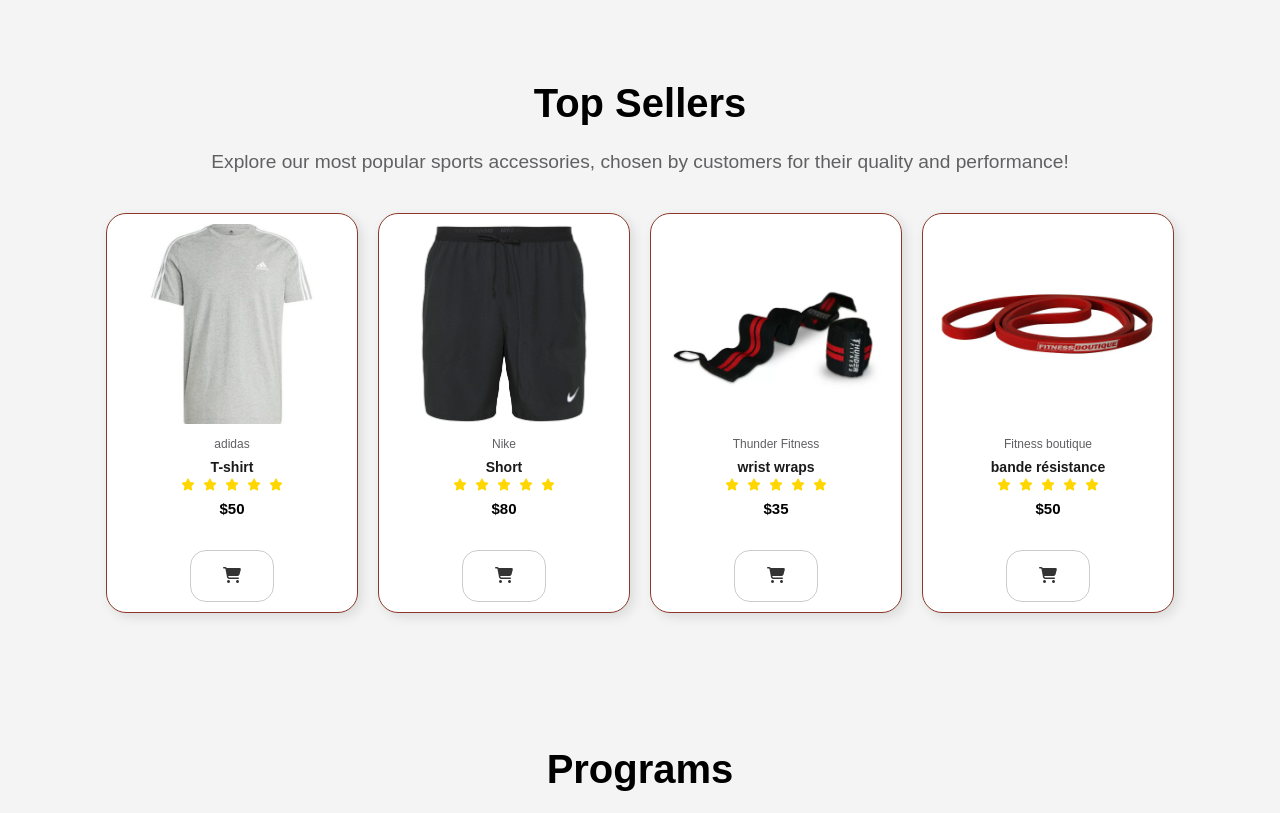
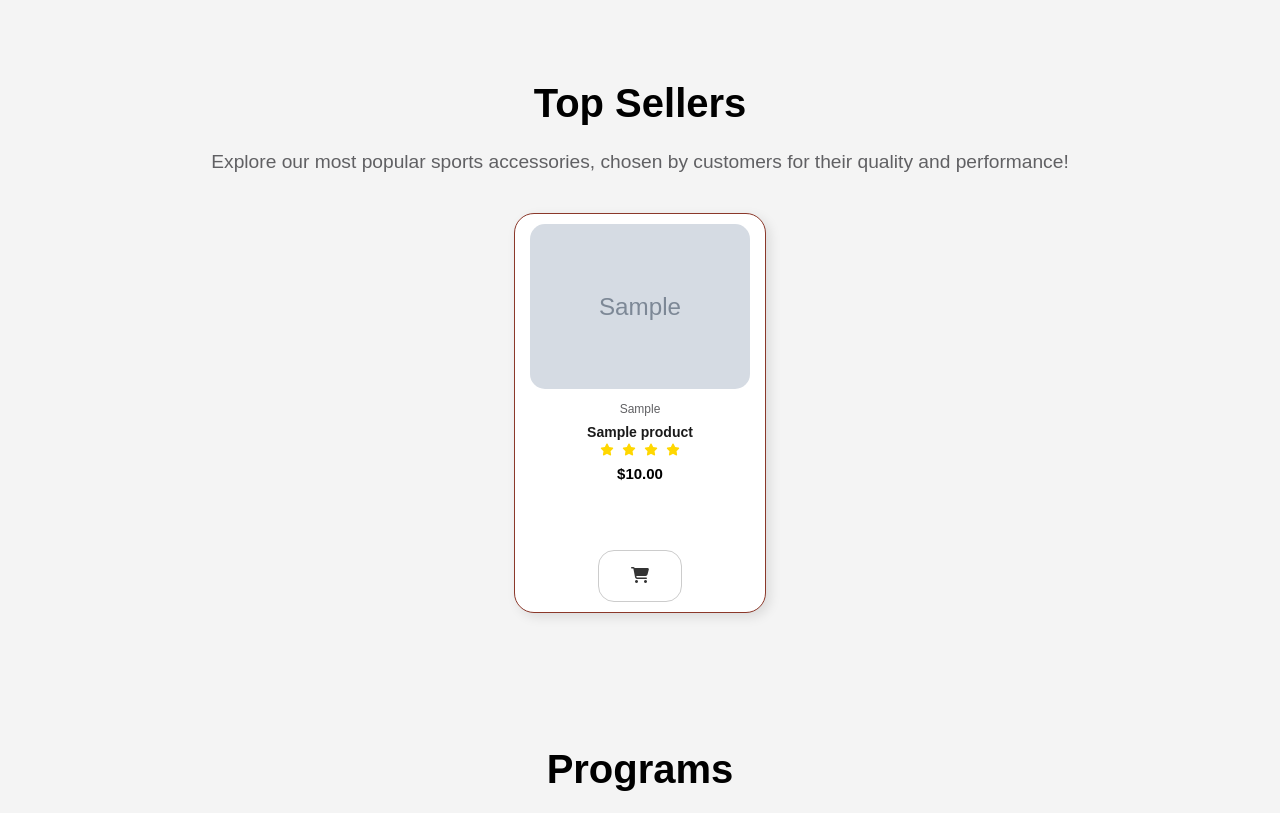
Before and after one commit to KvalixX/PFEE, a PHP site: page / in a window 1280 px wide. Shown: the part 1840-2653 px from the top of the page. Run offline with PHP 8.4, Linux system fonts and the light colour scheme; the visitor is signed in with stand-in values (Sample User, id 1); tables that the repository leaves empty or names only in its code hold one stand-in row (values such as "Sample post"); grey boxes marked "Sample" are stand-in pictures.

Commit message:
i added chi 7wayj

```diff
--- a/Log-in.php
+++ b/Log-in.php
@@ -117,7 +117,7 @@ if ($_SERVER["REQUEST_METHOD"] == "POST") {
             $_SESSION['user_id'] = $row['id'];
             $_SESSION['user_name'] = $row['full_name'];
             $_SESSION['user_email'] = $row['email'];
-            header("Location: dashboard.php"); // Redirect to the user dashboard
+            header("Location: profile.php"); // Redirect to the user dashboard
             exit();
         } else {
             $error_message = "Invalid credentials!";
--- a/index.php
+++ b/index.php
@@ -17,6 +17,10 @@
 
 </head>
 <body>
+<?php
+session_start();
+?>
+
 <nav>
     <div class="logo">
         <h1>M<span>S</span></h1>
@@ -25,15 +29,25 @@
         <li><a href="index.php">Home</a></li>
         <li><a href="Shop.php">Shop</a></li>
         <li><a href="Programs.php">Programs</a></li>
-            <li><a href="#Plan">Plan</a></li>
+        <li><a href="Plan.php">Plan</a></li>
         <li><a href="Contact.php">Contact</a></li>
+
+        <?php if (isset($_SESSION['user_id'])): ?>
+            <!-- Show Profile links if user is logged in -->
+            <li><a href="profile.php"><i class="fas fa-user"></i> Profile</a></li>
+            <li><a href="logout.php"><i class="fas fa-sign-out-alt"></i> Logout</a></li>
+        <?php else: ?>
+            <!-- Show login/signup links if the user is not logged in -->
             <li><a href="Sign-up.php"><i class="fas fa-user-plus"></i> Sign up</a></li>
             <li><a href="Log-in.php"><i class="fas fa-sign-in-alt"></i> Log in</a></li>
+        <?php endif; ?>
     </ul>
     <div class="menu-icon">
         <i class="fa-solid fa-bars" onclick="toggleMenu()"></i>
     </div>
 </nav>
+
+
 <section class="home">
     <video class="video-slide active" src="videos/1.mp4" autoplay muted loop></video>
     <video class="video-slide" src="videos/11.mp4" autoplay muted loop></video>
@@ -95,78 +109,58 @@
         </div>
     </div>
 <br><br>
+<?php
+// Connexion à la base de données (remplacez les valeurs selon votre configuration)
+$host = 'localhost'; // hôte de la base de données
+$dbname = 'PFE'; // nom de la base de données
+$username = 'root'; // nom d'utilisateur de la base de données
+$password = ''; // mot de passe de la base de données
 
+try {
+    $pdo = new PDO("mysql:host=$host;dbname=$dbname", $username, $password);
+    // Définir le mode d'erreur de PDO pour afficher les exceptions
+    $pdo->setAttribute(PDO::ATTR_ERRMODE, PDO::ERRMODE_EXCEPTION);
+} catch (PDOException $e) {
+    echo 'Échec de la connexion à la base de données : ' . $e->getMessage();
+}
+
+// Requête SQL pour obtenir les 3 premiers produits
+$query = "SELECT id, name, brand, image, price, rating FROM products LIMIT 3";
+$stmt = $pdo->prepare($query);
+$stmt->execute();
+
+// Récupérer les résultats dans un tableau associatif
+$products = $stmt->fetchAll(PDO::FETCH_ASSOC);
+?>
 
 <section id="product1" class="section-p1">
     <h2>Top Sellers</h2>
     <p>Explore our most popular sports accessories, chosen by customers for their quality and performance!</p>
     <div class="pro-container">
-        <div class="pro" onclick="window.location.href='product.php';">
-            <img src="images/Adidas T-shirt 3bandes.jpg" alt="Adidas T-shirt 3 Bandes">
+        <?php if (!empty($products)): ?>
+            <?php foreach ($products as $product): ?>
+                <div class="pro" onclick="window.location.href='product.php?id=<?= htmlspecialchars($product['id']); ?>';">
+                    <img src="<?= htmlspecialchars($product['image']); ?>" alt="<?= htmlspecialchars($product['name']); ?>">
                     <div class="des">
-                <span>adidas</span>
-                <h5>T-shirt</h5>
+                        <span><?= htmlspecialchars($product['brand']); ?></span>
+                        <h5><?= htmlspecialchars($product['name']); ?></h5>
                         <div class="star">
+                            <?php for ($i = 0; $i < $product['rating']; $i++): ?>
                                 <i class="fas fa-star"></i>
-                    <i class="fas fa-star"></i>
-                    <i class="fas fa-star"></i>
-                    <i class="fas fa-star"></i>
-                    <i class="fas fa-star"></i>
+                            <?php endfor; ?>
                         </div>
-                <h4>$50</h4>
+                        <h4>$<?= number_format($product['price'], 2); ?></h4>
                     </div>
                     <a href="#"><i class="fa fa-shopping-cart"></i></a>
                 </div>
-        <div class="pro" onclick="window.location.href='product.php';">
-            <img src="images/short nike.png" alt="Adidas T-shirt 3 Bandes">
-            <div class="des">
-                <span>Nike</span>
-                <h5>Short</h5>
-                <div class="star">
-                    <i class="fas fa-star"></i>
-                    <i class="fas fa-star"></i>
-                    <i class="fas fa-star"></i>
-                    <i class="fas fa-star"></i>
-                    <i class="fas fa-star"></i>
-                </div>
-                <h4>$80</h4>
-            </div>
-            <a href="#"><i class="fa fa-shopping-cart"></i></a>
-        </div>
-        <div class="pro" onclick="window.location.href='product.php';">
-            <img src="images/wrist wraps.webp" alt="Adidas T-shirt 3 Bandes">
-            <div class="des">
-                <span>Thunder Fitness</span>
-                <h5>wrist wraps</h5>
-                <div class="star">
-                    <i class="fas fa-star"></i>
-                    <i class="fas fa-star"></i>
-                    <i class="fas fa-star"></i>
-                    <i class="fas fa-star"></i>
-                    <i class="fas fa-star"></i>
-                </div>
-                <h4>$35</h4>
-            </div>
-            <a href="#"><i class="fa fa-shopping-cart"></i></a>
-        </div>
-        <div class="pro" onclick="window.location.href='product.php';">
-            <img src="images/bandes de résistance.webp" alt="Adidas T-shirt 3 Bandes">
-            <div class="des">
-                <span>Fitness boutique</span>
-                <h5>bande résistance</h5>
-                <div class="star">
-                    <i class="fas fa-star"></i>
-                    <i class="fas fa-star"></i>
-                    <i class="fas fa-star"></i>
-                    <i class="fas fa-star"></i>
-                    <i class="fas fa-star"></i>
-                </div>
-                <h4>$50</h4>
-            </div>
-            <a href="#"><i class="fa fa-shopping-cart"></i></a>
-        </div>
+            <?php endforeach; ?>
+        <?php else: ?>
+            <p>No top sellers available at the moment.</p>
+        <?php endif; ?>
     </div>
 </section>
+
+
 <section class="program-content">
     <h1>Programs</h1>
     <div>
--- /dev/null
+++ b/logout.php
@@ -0,0 +1,6 @@
+<?php
+session_start();
+session_destroy(); // Destroy the session to log the user out
+header("Location: index.php"); // Redirect to homepage
+exit();
+?>
```
Also changed, not shown: edit-profile.php (added, +64 -0 lines), profile.php (added, +45 -0 lines), shop.php (+15 -2 lines), Cart.php (added), cart.css (added), main.js (added), uploads/3712af79-4ed3-4988-a9bf-17450ff24c11.png (added). Lines whose indentation alone changed are shown as unchanged.
